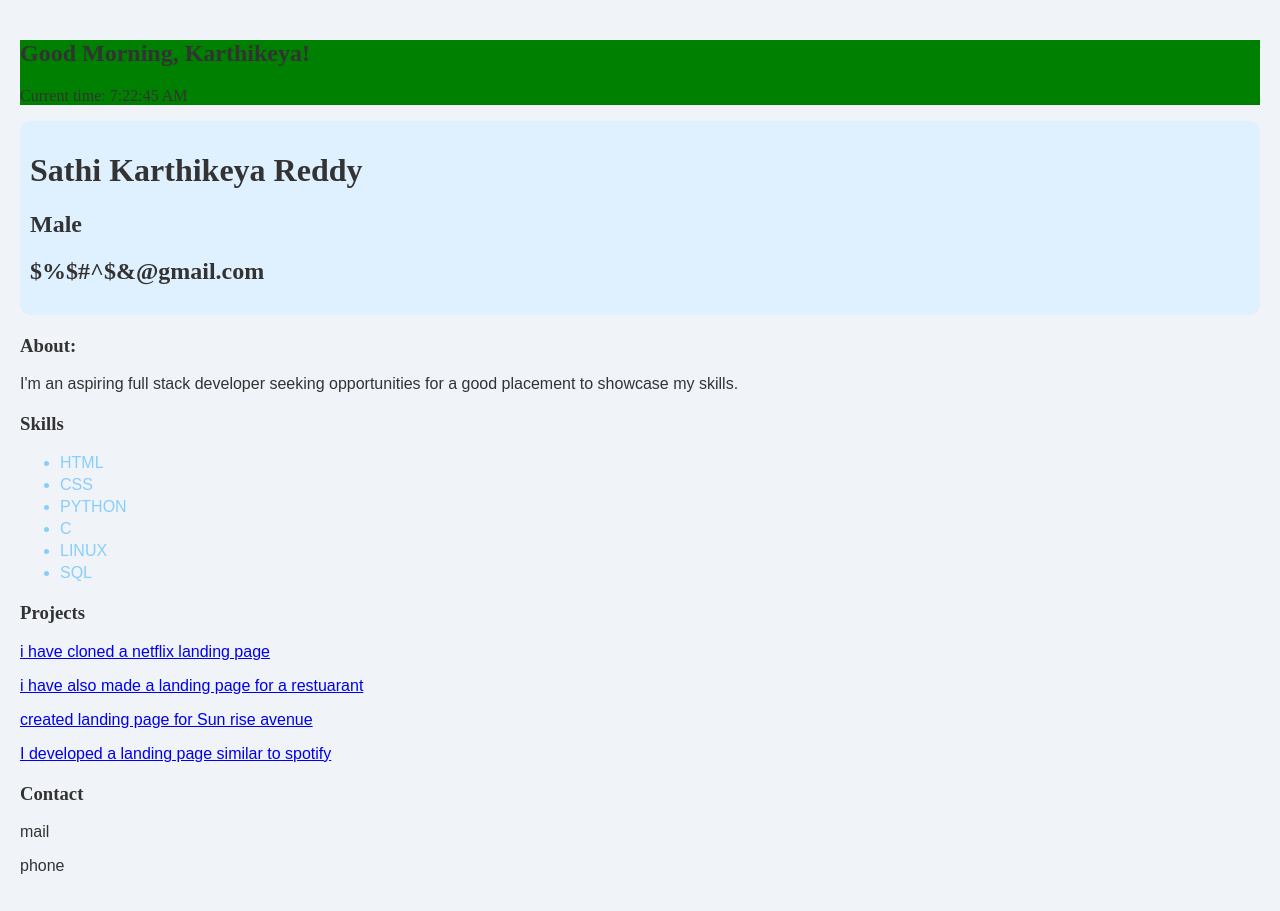
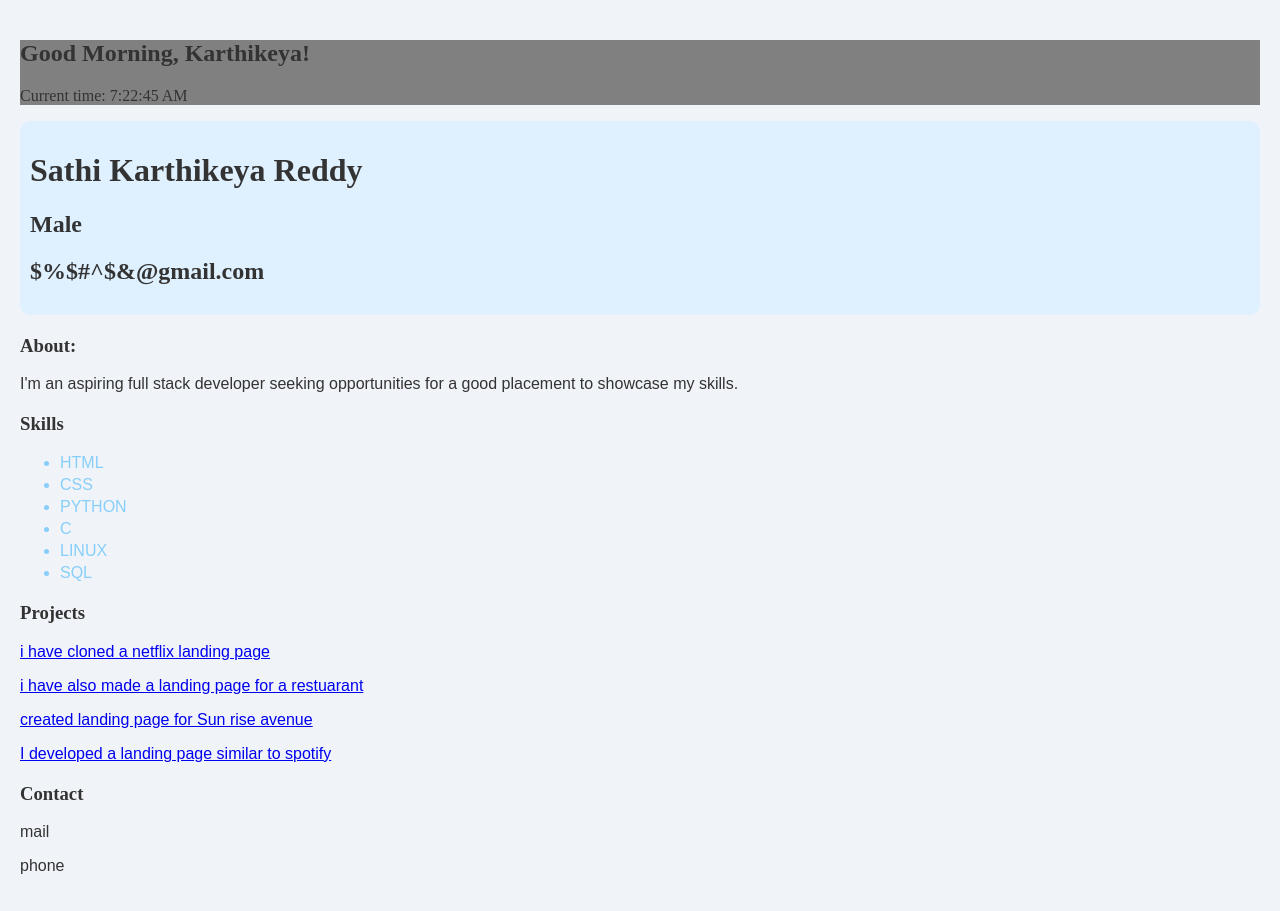
Before and after one commit to SathiKarthikeyaReddy/about-me, a plain HTML site: page index.html in a window 1280 px wide. Drawn offline with Linux system fonts and the light colour scheme.

Commit message:
Update index.html

```diff
--- a/index.html
+++ b/index.html
@@ -9,7 +9,7 @@
 
 </head>
 <body>
-    <div style="background-color:green;">
+    <div style="background-color:grey;">
      <h2  id="greeting"></h2>
      <p>Current time: <span id="time"></span></p>
     </div>
```
